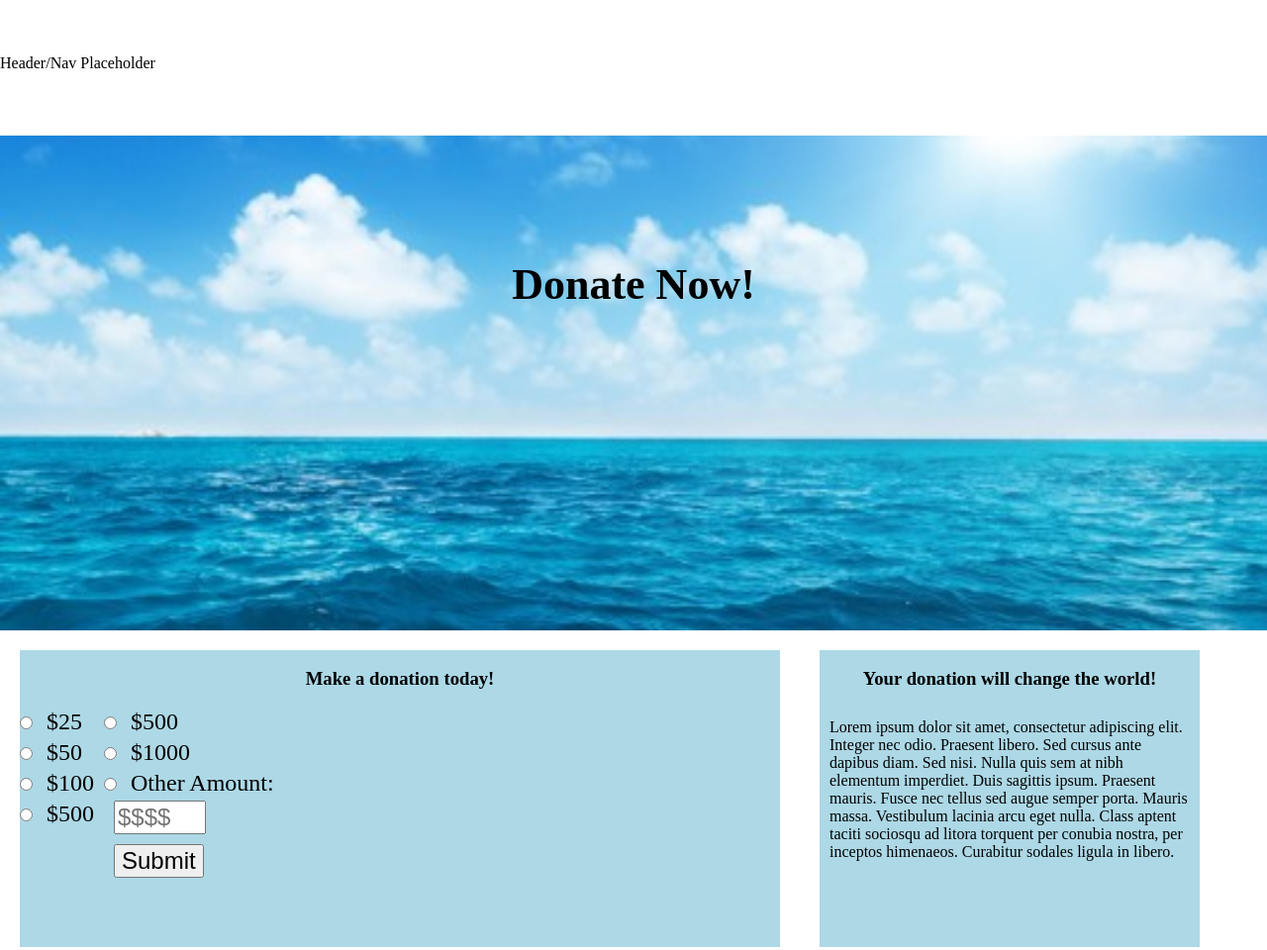
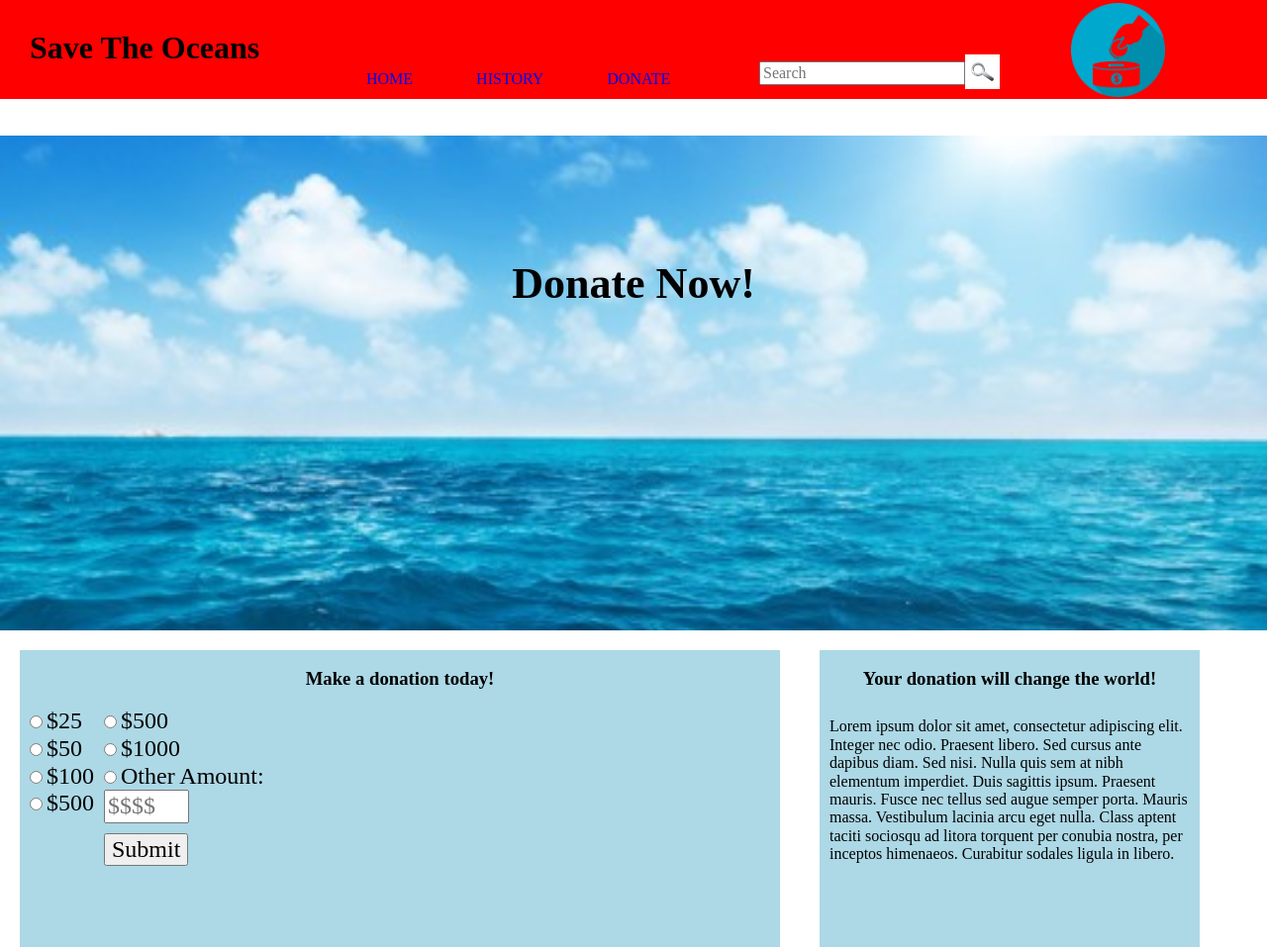
Before and after one commit to ricardolopezg/collaborative_causes, a plain HTML site: page donate.html in a window 1280 px wide. Shown: the top 960 px of the page at 99% size. Drawn offline with nearby package versions, Linux system fonts and the light colour scheme.

Commit message:
troubleshooting css

```diff
--- a/donate.html
+++ b/donate.html
@@ -1,10 +1,27 @@
 <!DOCTYPE html>
 <html>
 <head>
+    <meta charset="UTF-8">
+    <link rel="stylesheet" type="text/css" href="https://necolas.github.io/normalize.css/3.0.3/normalize.css">
     <link rel="stylesheet" type="text/css" href="main.css">
 </head>
 <body>
-    <nav>Header/Nav Placeholder</nav>
+    <header>
+        <h1> Save The Oceans</h1>
+        <nav>
+          <ul>
+            <li><a href = "#">Home</a></li>
+            <li><a href = "#">History</a></li>
+            <li><a href = "#">Donate</a></li>
+          </ul>
+        </nav>
+        <a href = "#"><img id = "homeDonateHeaderImage" src = "images/donation_header.png"></a>
+        <form id = "homeSearchBar">
+          <input id = "homeSearchInput" type = "text" placeholder = "Search">
+          <button><img src = "images/magnifying_glass_icon.png"></button>
+        </form>
+    </header>
+
     <article>
         <div class="donateCoverImage">
             <h2>
@@ -49,7 +66,7 @@
 
         <div class="wayToGive">
             <div class="giveContents">
-                <img src="images/lobster.jpg" />
+                <img id="way" src="images/lobster.jpg" />
             </div>
 
             <div class="giveContents" id="moreText">
@@ -61,7 +78,7 @@
 
          <div class="wayToGive">
             <div class="giveContents">
-                <img src="images/lobster.jpg" />
+                <img id="way" src="images/lobster.jpg" />
             </div>
 
             <div class="giveContents" id="moreText">
@@ -73,7 +90,7 @@
 
          <div class="wayToGive">
             <div class="giveContents">
-                <img src="images/lobster.jpg" />
+                <img id="way" src="images/lobster.jpg" />
             </div>
 
             <div class="giveContents" id="moreText">
--- a/main.css
+++ b/main.css
@@ -7,12 +7,13 @@ header {
   position: fixed;
   height: 100px;
   z-index: 1;
-  background-color: white;
+  background-color: red;
   width: 100%;
+  top: 0;
 }
 
 header h1 {
-  margin: 30px 30px;
+  margin: 30px;
 }
 
 nav {
@@ -83,7 +84,7 @@ div.donateCoverImage {
     background-size: cover;
     width: 100%;
     height: 500px;
-}
+  }
 
 h2 {
     text-align: center;
@@ -117,7 +118,7 @@ h4 {
     margin-left: 20px;
 }
 
-img {
+#way {
     width: 150px;
     height: 150px;
     margin: 10px;
@@ -158,16 +159,22 @@ div.form {
     float:left;
 }
 
-label, input {
+label {
     font-size: 24px;
     margin: 0 10px 10px 0;
 }
 
 #submit {
-    margin-left: 10px;
+    font-size: 24px;
+    margin: 0 10px 10px 0;
 }
 
 #other {
     width: 25%;
-    margin-left: 10px;
+    font-size: 24px;
+    margin: 0 10px 10px 0;
 }
+
+form {
+  margin-left: 10px;
+}
```
